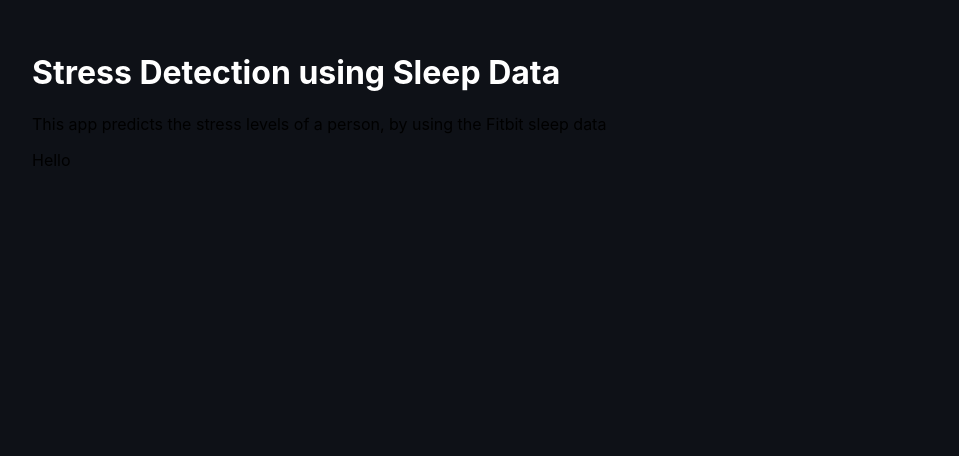
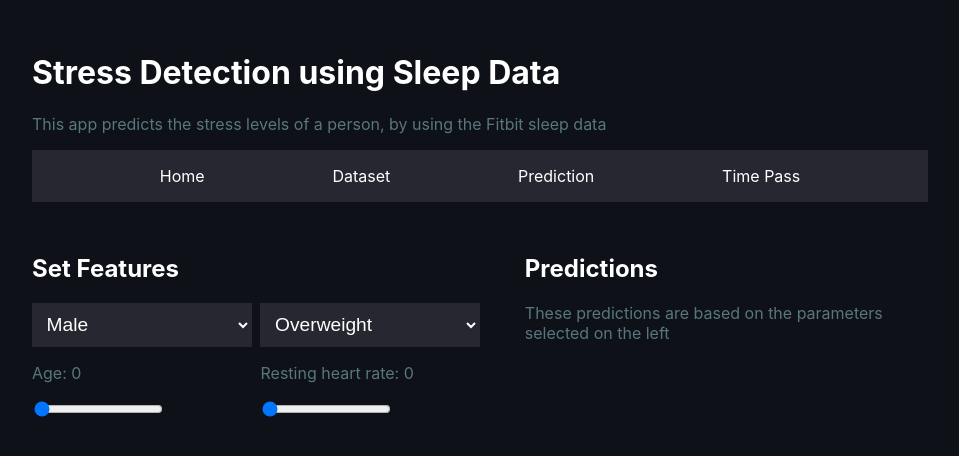
Before and after one commit to TeraSurror/stress-detection, a React (Create React App) app in the folder web-client/: page / in a window 1280 px wide. Shown: the top 456 px of the page, without its empty margins (160-1119 px from the left). Built offline with nearby package versions, Linux system fonts and the light colour scheme.

Commit message:
dasboard display

```diff
--- a/web-client/src/App.tsx
+++ b/web-client/src/App.tsx
@@ -1,5 +1,6 @@
 import React from 'react';
 import Dashboard from './dashboard';
+import StressForm from './dashboard/stress-form';
 
 function App() {
   return (
@@ -11,7 +12,7 @@ function App() {
       backgroundColor: "#0E1117"
     }}>
       <Dashboard>
-        <>Hello</>
+        <StressForm />
       </Dashboard>
     </div >
   );
--- a/web-client/src/dashboard/index.tsx
+++ b/web-client/src/dashboard/index.tsx
@@ -3,6 +3,21 @@ import React from "react";
 type Props = {
     children: string | JSX.Element | JSX.Element[]
 }
+
+const navLinks = [
+    {
+        name: "Home"
+    },
+    {
+        name: "Dataset"
+    },
+    {
+        name: "Prediction"
+    },
+    {
+        name: "Time Pass"
+    },
+]
 
 const Dashboard: React.FC<Props> = ({ children }) => {
 
@@ -12,7 +27,27 @@ const Dashboard: React.FC<Props> = ({ children }) => {
             padding: "2em 0",
         }}>
             <h1 style={{ color: "white" }}>Stress Detection using Sleep Data</h1>
-            <p>This app predicts the stress levels of a person, by using the Fitbit sleep data</p>
+            <p style={{ color: "#58777D" }}>This app predicts the stress levels of a person, by using the Fitbit sleep data</p>
+
+            <div style={{
+                backgroundColor: "#262730",
+                display: "flex",
+                flexDirection: "row",
+                justifyContent: "space-evenly",
+                color: "white",
+                margin: "1em 0 2em 0"
+            }}>
+                {
+                    navLinks.map((item) => (
+                        <p style={{
+                            cursor: "pointer"
+                        }}>
+                            {item.name}
+                        </p>
+                    ))
+                }
+            </div>
+
             {children}
         </div>
     );
--- a/web-client/src/dashboard/stress-form/index.tsx
+++ b/web-client/src/dashboard/stress-form/index.tsx
@@ -1,7 +1,109 @@
-import React from "react";
+import React, { useState } from "react";
 
 const StressForm = () => {
-    return <></>;
+    const [age, setAge] = useState<number>(0);
+    const [heartRate, setHeartRate] = useState<number>(0);
+    const [gender, setGender] = useState<string>('Male');
+    const [weight, setWeight] = useState<string>('Overweight');
+
+    const onAgeSliderChange = (e: React.ChangeEvent<HTMLInputElement>) => {
+        setAge(parseInt(e.target.value))
+    }
+
+    const onHeartRateSliderChange = (e: React.ChangeEvent<HTMLInputElement>) => {
+        setHeartRate(parseInt(e.target.value))
+    }
+
+    const onGenderChange = (e: React.ChangeEvent<HTMLSelectElement>) => {
+        setGender(e.target.value)
+    }
+
+    const onWeightChange = (e: React.ChangeEvent<HTMLSelectElement>) => {
+        setWeight(e.target.value)
+    }
+
+    return (
+        <div style={{
+            display: "flex",
+            flexDirection: "row",
+            justifyContent: "space-between"
+        }}>
+            <div style={{ width: "50%" }}>
+                <h2 style={{ color: "white" }}>Set Features</h2>
+                <section style={{
+                    width: "100%",
+                    display: "flex",
+                    flexDirection: "row",
+                    justifyContent: "space-between"
+                }}>
+                    <select
+                        value={gender}
+                        onChange={onGenderChange}
+                        style={{
+                            padding: "0.5em",
+                            backgroundColor: "#262730",
+                            border: "1px solid #262730",
+                            color: "white",
+                            fontSize: "1.2rem",
+                            width: "49%"
+                        }}
+                    >
+                        <option value="Male">Male</option>
+                        <option value="Female">Female</option>
+                    </select>
+                    <select
+                        value={weight}
+                        onChange={onWeightChange}
+                        style={{
+                            padding: "0.5em",
+                            backgroundColor: "#262730",
+                            border: "1px solid #262730",
+                            color: "white",
+                            fontSize: "1.2rem",
+                            width: "49%"
+                        }}
+                    >
+                        <option value="Overweight">Overweight</option>
+                        <option value="Normal">Normal</option>
+                        <option value="Obese">Obese</option>
+                    </select>
+                </section>
+
+                <section style={{
+                    width: "100%",
+                    display: "flex",
+                    flexDirection: "row",
+                    justifyContent: "space-between"
+                }}>
+                    <div style={{ width: "49%" }}>
+                        <p style={{ color: "#58777D" }}>Age: {age}</p>
+                        <input
+                            width='inherit'
+                            type="range"
+                            min="18" max="65"
+                            value={age}
+                            onChange={onAgeSliderChange}
+                            step="1"
+                        />
+                    </div>
+                    <div style={{ width: "49%" }}>
+                        <p style={{ color: "#58777D" }}>Resting heart rate: {heartRate}</p>
+                        <input
+                            type="range"
+                            min="60" max="120"
+                            value={heartRate}
+                            onChange={onHeartRateSliderChange}
+                            step="1"
+                        />
+                    </div>
+                </section>
+            </div>
+            <div style={{ width: "45%" }}>
+                <h2 style={{ color: "white" }}>Predictions</h2>
+                <p style={{ color: "#58777D" }}>These predictions are based on the parameters selected on the left</p>
+            </div>
+        </div>
+    );
 }
 
 export default StressForm;
```
